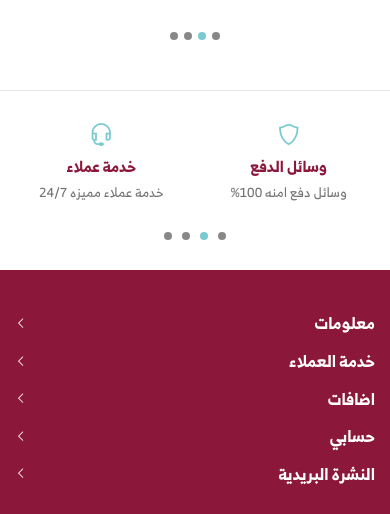
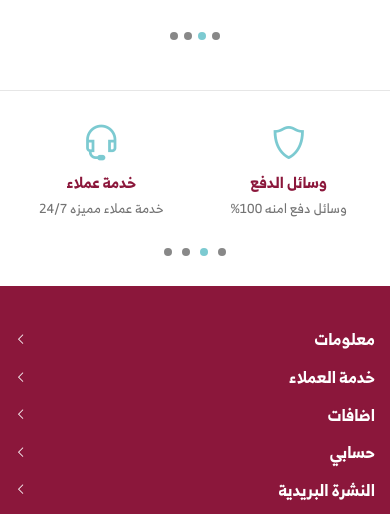
Before and after one commit to eslamshosha/jalabiya-root, a plain HTML site: page index.html in a window 390 px wide. Shown: the part 2731-3245 px from the top of the page. Drawn offline with Linux system fonts and the light colour scheme.

Commit message:
first commit

```diff
--- a/css/style.css
+++ b/css/style.css
@@ -1175,7 +1175,7 @@ html[dir="ltr"] .features-box .features-span {
     padding: 30px 0;
   }
   .features-box .features-icon {
-    font-size: 28px;
+    font-size: 44px;
   }
 }
 
```
